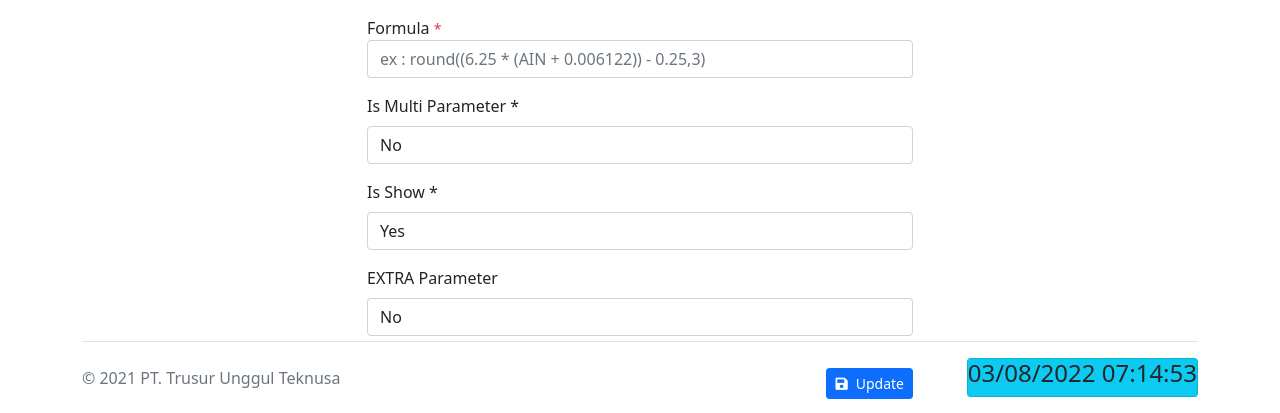
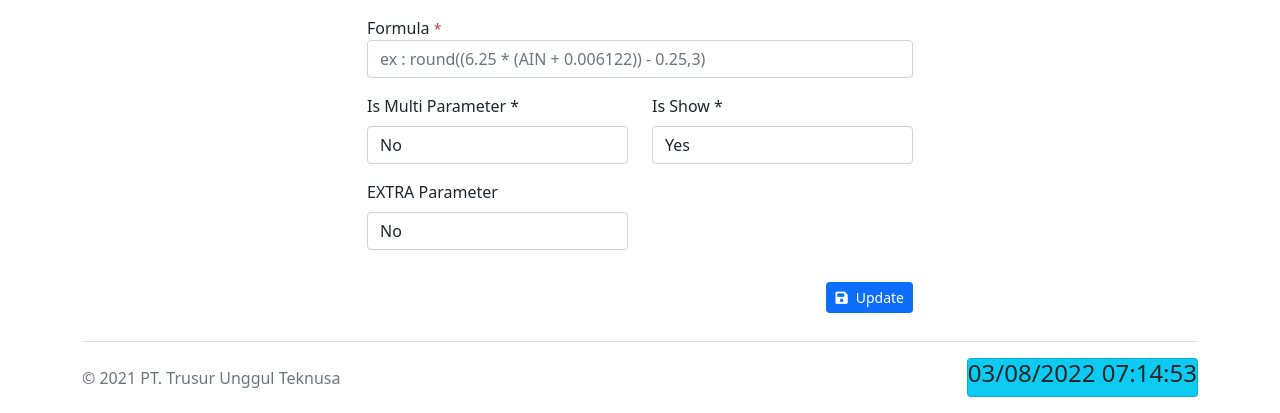
Before and after one commit to trusur/trudas_tel, a CodeIgniter 4 app: template app/Views/Sensor/Edit.php in a window 1280 px wide. Shown: the part 387-800 px from the top of the page. Run offline with PHP 8.4 and a stand-in for CodeIgniter, Linux system fonts and the light colour scheme; the template is opened without the code that fills it, so the values that code supplies are empty; some libraries are stand-ins or nearby versions.

```diff
--- a/app/Controllers/Home/Home.php
+++ b/app/Controllers/Home/Home.php
@@ -72,9 +72,10 @@ class Home extends BaseController
     public function modeRca()
     {
         $is_rca = $this->request->getPost('is_rca') == 1 ? 0 : 1;
+        $message = $this->request->getPost('is_rca') == 1 ? 'Mode RCA Telah Selesai' : 'Mode RCA Telah Aktif';
         $this->configuration->set(['is_rca' => $is_rca])->update();
-
-        session()->setFlashdata('message', 'Mode RCA Telah Aktif');
+        sleep(10);
+        session()->setFlashdata('message', $message);
         return redirect()->to('/');
     }
 }
--- a/app/Views/Sensor/Edit.php
+++ b/app/Views/Sensor/Edit.php
@@ -72,7 +72,7 @@
                             <?= $validation->getError('formula') ?>
                         </small>
                     </div>
-                    <div class="col-12 mb-3">
+                    <div class="col-6 mb-3">
                         <label class="form-label">Is Multi Parameter *</label>
                         <select name="is_multi_parameter" class="form-control <?= $validation->hasError('is_multi_parameter') ? 'is-invalid' : '' ?>">
                             <option value="0" <?= empty(old('is_multi_parameter')) ? ($sensor->is_multi_parameter == '0' ? 'selected' : '') : (old('is_multi_parameter') == '0' ? 'selected' : '') ?>>No</option>
@@ -82,7 +82,7 @@
                             <?= $validation->getError('is_multi_parameter') ?>
                         </div>
                     </div>
-                    <div class="col-12 mb-3">
+                    <div class="col-6 mb-3">
                         <label class="form-label">Is Show *</label>
                         <select name="is_show" class="form-control <?= $validation->hasError('is_show') ? 'is-invalid' : '' ?>">
                             <option value="1" <?= empty(old('is_show')) ? ($sensor->is_show == '1' ? 'selected' : '') : (old('is_show') == '1' ? 'selected' : '') ?>>Yes</option>
@@ -92,7 +92,7 @@
                             <?= $validation->getError('is_show') ?>
                         </div>
                     </div>
-                    <div class="col-12 mb-3">
+                    <div class="col-6 mb-3">
                         <label class="form-label">EXTRA Parameter</label>
                         <select id="extra_parameter" name="extra_parameter" class="form-control <?= $validation->hasError('extra_parameter') ? 'is-invalid' : '' ?>">
                             <option value="0" <?= empty(old('extra_parameter')) ? ($sensor->extra_parameter == '0' ? 'selected' : '') : (old('extra_parameter') == '0' ? 'selected' : '') ?>>No</option>
@@ -103,7 +103,7 @@
                             <?= $validation->getError('extra_parameter') ?>
                         </div>
                     </div>
-                    <div id="rca_o2_correction" class="col-12 mb-3 <?= $sensor->extra_parameter == 2 ? '' : 'visually-hidden' ?>">
+                    <div id="rca_o2_correction" class="col-6 mb-3 <?= $sensor->extra_parameter == 2 ? '' : 'visually-hidden' ?>">
                         <label class="form-label">RCA O2 Correction</label>
                         <select name="o2_correction" class="form-control">
                             <option value="0" <?= empty(old('o2_correction')) ? ($sensor->o2_correction == '0' ? 'selected' : '') : (old('o2_correction') == '0' ? 'selected' : '') ?>>No</option>
```
Also changed, not shown: app/Database/Seeds/RemoveSensors.php (added, +17 -0 lines), app/Views/Home/Home.php (+8 -5 lines), app/Views/Sensor/Add.php (+4 -4 lines).
